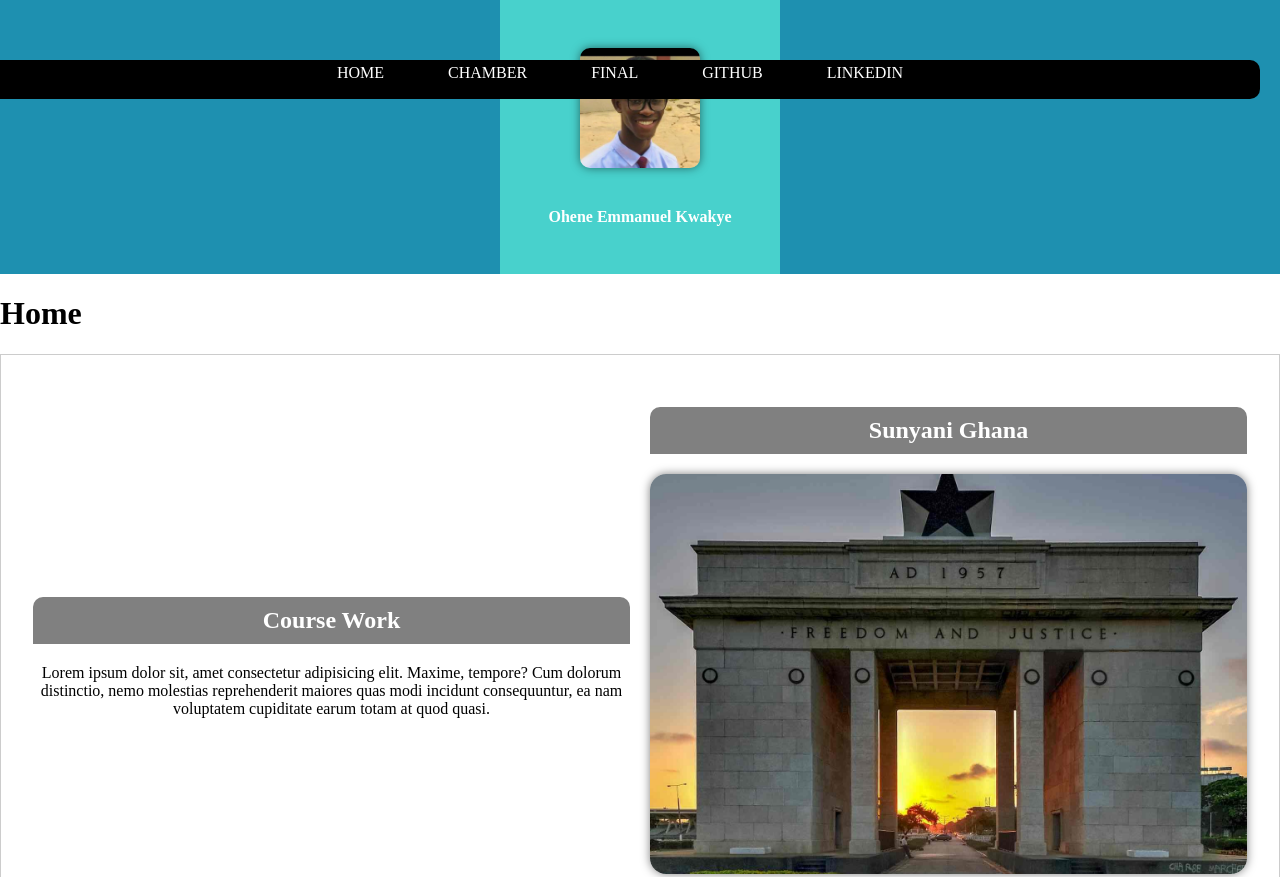
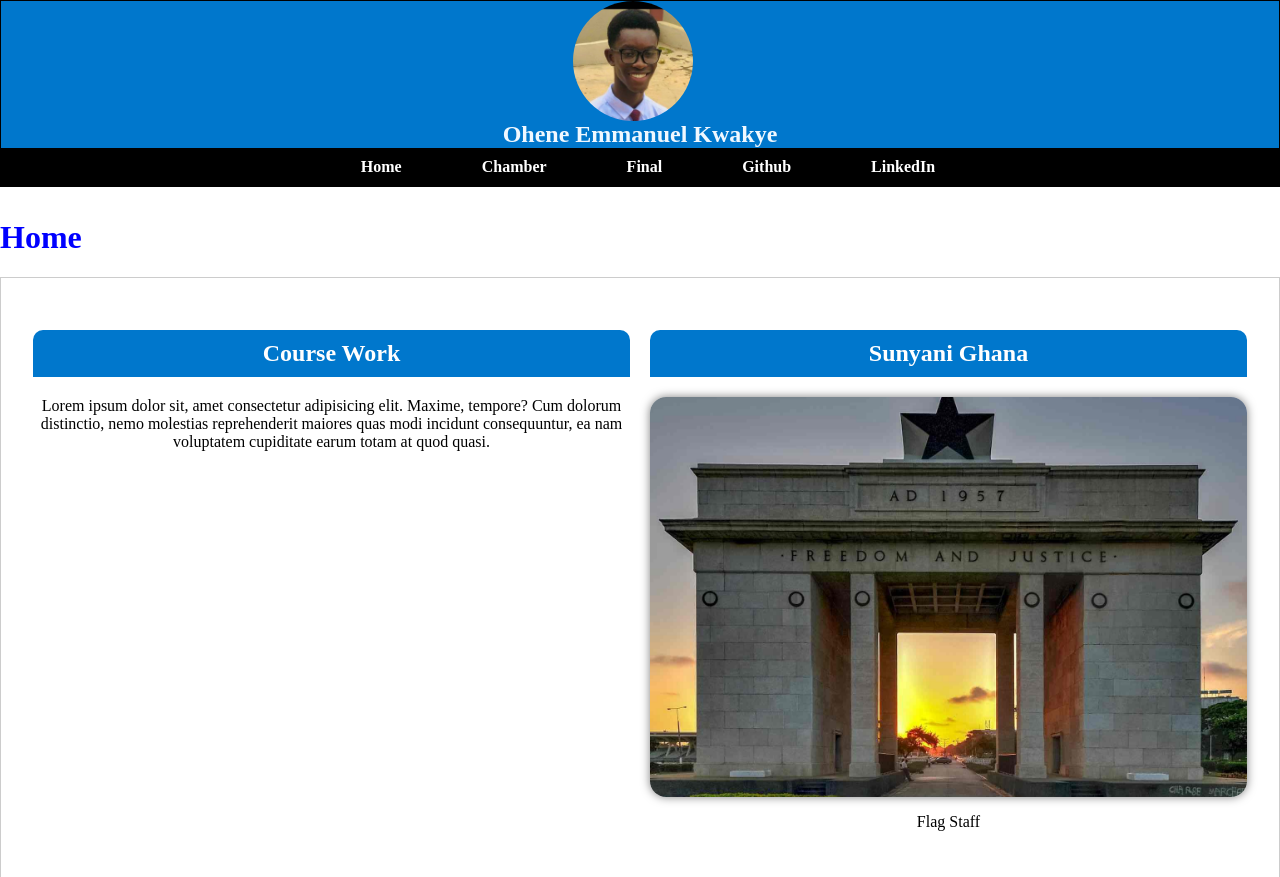
Before and after one commit to oheneemmanuel/wdd231, a plain HTML site: page index.html in a window 1280 px wide. Shown: the top 877 px of the page. Drawn offline with Linux system fonts and the light colour scheme.

Commit message:
almost done

```diff
--- a/index.html
+++ b/index.html
@@ -18,10 +18,10 @@
 </head>
 <body>
     <header>
-        <div class="top-header">
-            <img src="images/profile1.jpg" alt="Profile image " width="120" height="120">
-            <span>Ohene Emmanuel Kwakye</span>
-        </div>
+
+        <img src="images/profile1.jpg" alt="Profile image " width="120" height="120">
+        <span>Ohene Emmanuel Kwakye</span>
+
         <button id="menu"></button>
         <ul id="menu-option">
             <li><a href="index.html">Home</a></li>
--- a/scripts/base.js
+++ b/scripts/base.js
@@ -104,6 +104,7 @@ window.addEventListener('DOMContentLoaded', (event) => {
         }
 
 
+
         const courseList = document.getElementById('Course-container');
         courseList.innerHTML = ''; // Clear previous content
         const totalCredits = filteredCourses.reduce((sum, course) => sum + course.credits, 0);
@@ -112,15 +113,26 @@ window.addEventListener('DOMContentLoaded', (event) => {
 
         filteredCourses.forEach(course => {
             const courseItem = document.createElement('div');
+            const completedcheckbox = document.createElement('span');
+            completedcheckbox.textContent = course.completed ? '✅' : '❌';
+            completedcheckbox.checked = course.completed;
+            completedcheckbox.disabled = true;
             courseItem.classList.add('course-item');
             courseItem.innerHTML = `
                 <h3>${course.subject} ${course.number}</h3>
 
             `;
+
+
+            courseItem.appendChild(completedcheckbox);
             courseList.appendChild(courseItem);
+
+
         });
+
     }
 
 
 
+
 })
--- a/styles/base-large.css
+++ b/styles/base-large.css
@@ -1,78 +1,77 @@
 @media screen and (min-width: 700px) {
     header {
+        display: flex;
+        justify-content: space-between;
+        border: 1px solid;
+        background: #0077cc;
         margin: 0;
-        padding: 0; /* fixed typo here */
-        background-color: #1e90b0;
-        text-align: center;
-        display: flex;
+        margin-bottom: 1rem;
+        padding: 0;
+        align-items: center;
         flex-direction: column;
-        align-items: center;
+
+    }
+    header img {
+        border-radius: 50%;
+        margin-right: 15px;
+
+    }
+    span {
+        font-size: 1.5rem;
+        font-weight: bold;
+        color: aliceblue;
+        flex-grow: 1;
+    }
+    h1 {
+        color: blue;
     }
 
-    .top-header {
-        display: flex;
-        flex-direction: column;
-        align-items: center;
-        padding: 1rem 0 0.5;
-        margin: 0;
-    }
-    .top-header img {
-        margin-bottom: 0.5rem;
-    }
-    .top-header span {
-        color: white;
-        font-weight: bold;
-    }
-    ul#menu-option {
-        margin-top: 0;
-        padding-top: 0;
-    }
 
     #menu {
         display: none;
     }
-
     #menu-option {
         display: flex;
+
+        list-style: none;
+        margin: 0;
         justify-content: center;
-        background-color: black;
-        list-style: none;
-        padding: 0.8rem 0;
-        margin: 0;
-        border-top: 2px saddlebrown;
+        background: black;
+        padding: 10px;
+        width: 100%;
+        gap: 4rem;
+        border-bottom: 1rem;
+
+
+    }
+    #menu-option li {
+
+        margin-left: 1rem;
+
+        padding: 0;
+
+    }
+    #menu-option a {
+        text-decoration: none;
+        color: white;
+        gap: 1rem;
+        font-weight: bold;
+
+    }
+    #menu-option a:hover {
+
+        text-decoration: underline;
+    }
+    #menu-option a:active {
+        border: 1px solid;
+        transition: 0.3s;
     }
 
-    ul {
-        display: flex;
-        list-style-type: none;
-        padding: 0;
-
-        flex-direction: row;
-        justify-content: center;
-        gap: 1rem;
-        margin: 0;
-        background-color: black;
-        width: 100%;
-
-        border-top-right-radius: 10px;
-        border-bottom-left-radius: 10px;
+    section h2 {
+        background: #0077cc;
     }
 
-    li a {
-        color: white;
-        justify-content: center;
-        padding: 10px 20px;
-        text-transform: uppercase;
-        text-decoration: none;
-    }
-    li a:hover {
-        background-color: gray;
-        color: white;
-    }
-    li a:active {
-        background-color: green;
-        transition: 0.1s;
-    }
+
 
     .container {
         display: grid;
@@ -137,6 +136,11 @@
         color: white;
         justify-content: center;
     }
+    #totalCredits {
+        font-weight: bold;
+
+
+    }
 
 
 }
--- a/styles/base.css
+++ b/styles/base.css
@@ -12,42 +12,28 @@ html, body {
     overflow-x: hidden;
     max-width: 100vw;
 }
-
-.top-header {
+header {
     display: flex;
+    justify-content: space-between;
+    background: tomato;
     align-items: center;
-    justify-content: flex-start;
-    background-color: mediumturquoise;
-    padding: 3rem;
-    color: white;
-    gap: 2rem;
-    font-weight: 600;
-    position: relative;
+    padding: 5px;
 }
 
-.top-header img {
-    border-radius: 10px;
-    box-shadow: 0 0 10px rgba(0, 0, 0, 0.5);
+h1 {
+    margin-top: 2rem;
 }
 #menu {
-    position: absolute;
-    top: 10px;
-    right: 10px;
-    width: 40px;
+    display: block;
     height: 40px;
-    background-color: black;
-    cursor: pointer;
-    z-index: 7px;
+
 }
 #menu-option {
     display: none;
-    position: absolute;
-    top: 60px;
-    right: 20px;
-    padding: 3px;
-    border-radius: 10px;
+}
 
-}
+
+
 #menu::before {
     content:  "☰";
 }
@@ -56,56 +42,36 @@ html, body {
 }
 #menu-option.show {
     display: flex;
+    flex-direction: column
 }
-ul {
-    display: flex;
-    flex-direction: column;
-    list-style-type: none;
-    padding: 0;
-    margin-bottom: 1rem;
+#menu-option.show li {
+    list-style: none;
+    margin: 0;
+    padding: 2px;
+
+}
+#menu-option.show a {
+    text-decoration: none;
+    color: white;
+
+}
+#menu-option.show a:hover {
+    background: gray;
+    opacity: 1;
+    border: 1px solid;
+    border-radius: 1rem;
+    transform: scale(1.1);
+}
+
+span {
+        font-size: 1rem;
+        font-weight: bold;
+        color: aliceblue;
+
+    }
 
 
 
-
-}
-li {
-
-    padding: 4px;
-    margin: 0;
-
-
-
-}
-li a {
-
-
-    color: white;
-    width: 80px;
-    padding: 4px 10px;
-    gap: 1rem;
-    text-decoration: none;
-}
-
-li a:hover {
-    background-color: #555;
-    color: white;
-
-    transition: 0.3s;
-}
-li a:active {
-    background-color: red;
-    color: white;
-    transition: 0.1s;
-}
-
-.container {
-    display: flex;
-    flex-direction: column;
-    align-items: center;
-
-    padding: 2rem;
-    gap: 2rem;
-}
 .container img {
     width: 100%;
     height: auto;
@@ -117,7 +83,7 @@ li a:active {
 }
 section h2 {
     text-align: center;
-    background-color: gray;
+    background-color: var(--secondary-color);
     border-top-right-radius: 10px;
     border-top-left-radius: 10px;
     color: white;
```
